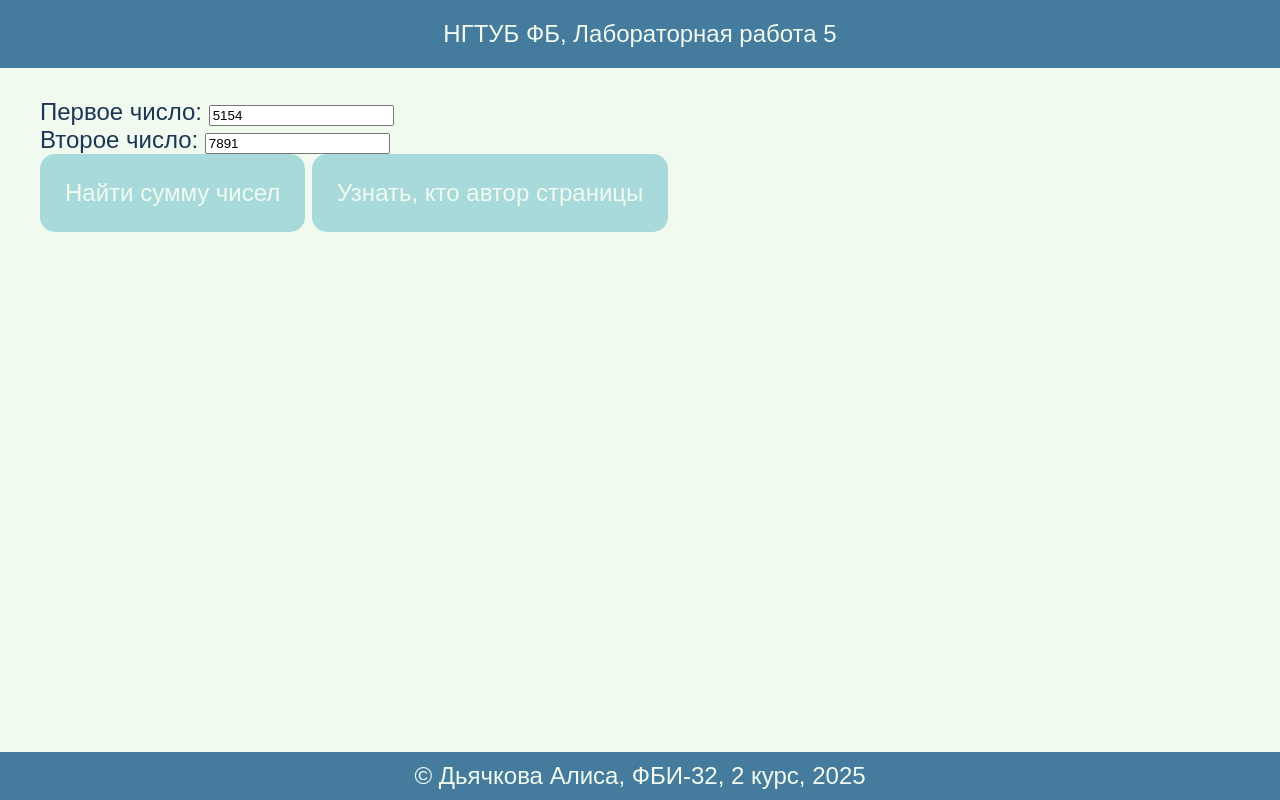
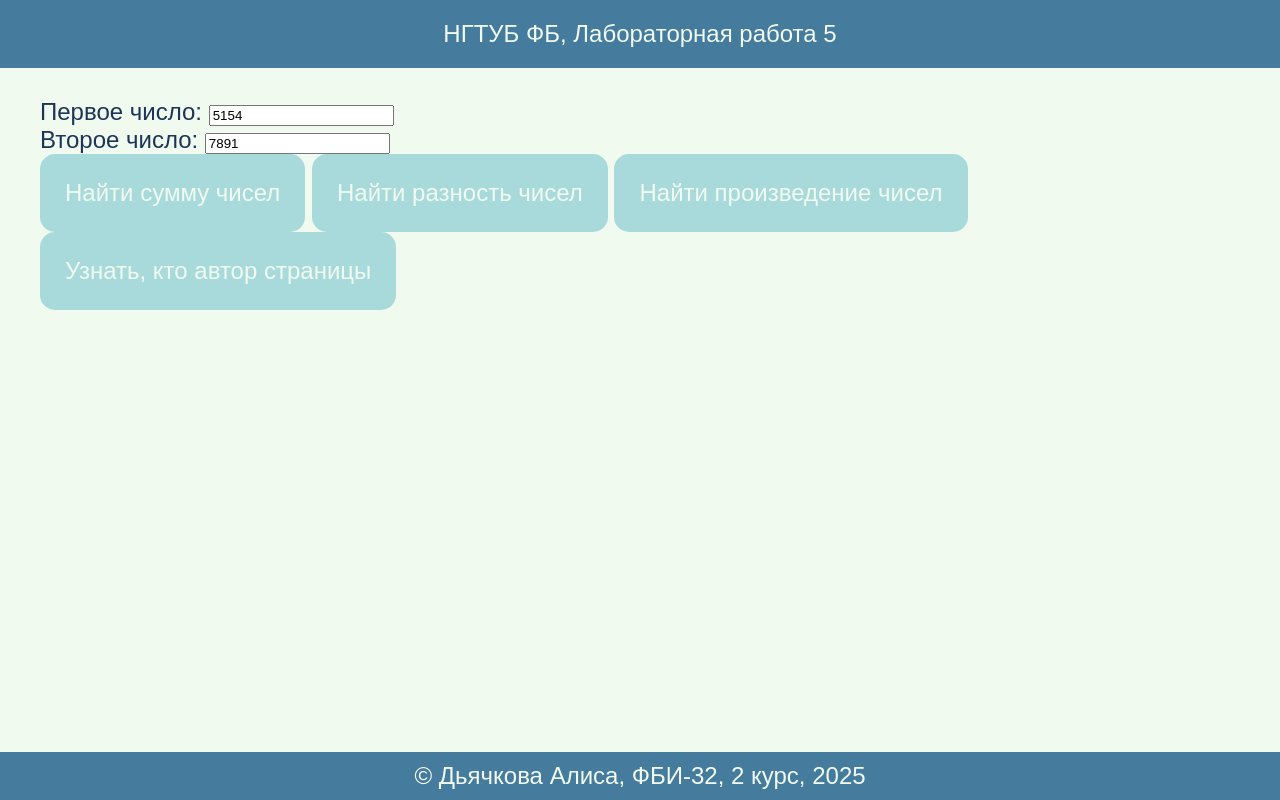
Before and after one commit to SparrowM24/web-front-labs, a plain HTML site: page lab5/arithmetic.html in a window 1280 px wide. Drawn offline with Linux system fonts and the light colour scheme.

Commit message:
Арифметические операции

```diff
--- a/lab5/arithmetic.html
+++ b/lab5/arithmetic.html
@@ -12,16 +12,30 @@
         function showSum() {
             let inputA = document.getElementById('numberA');
             let inputB = document.getElementById('numberB');
-
             let a = parseInt(inputA.value);
             let b = parseInt(inputB.value);
             let result = a + b;
             alert('Сумма ' + a + ' и ' + b + ' равна ' + result);
         }
+
+        function minus() {
+            let a = parseInt(document.getElementById('numberA').value);
+            let b = parseInt(document.getElementById('numberB').value);
+            let result = a - b;
+            alert('Разность ' + a + ' и ' + b + ' равна ' + result);
+        }
+
+        function mult() {
+            let a = parseInt(document.getElementById('numberA').value);
+            let b = parseInt(document.getElementById('numberB').value);
+            let result = a * b;
+            alert('Произведение ' + a + ' и ' + b + ' равно ' + result);
+        }
         function showAuthor() {
             let author = "Автор страницы:\nДьячкова Алиса Дмитриевна"
             alert(author)
         }
+
         function welcome() {
             alert("Приветствую вас на моей странице!\n Лень, нетерпение и самомнение — \
 три главных добродетели программиста.\nЛарри Уолл")
@@ -53,6 +67,8 @@
         <label>Первое число: <input type="number" value="5154" id="numberA"></label><br>
         <label>Второе число: <input type="number" value="7891" id="numberB"></label><br>
         <div class="message" onclick="showSum()">Найти сумму чисел</div>
+        <div class="message" onclick="minus()">Найти разность чисел</div>
+        <div class="message" onclick="mult()">Найти произведение чисел</div>
         <div class="message" onclick="showAuthor()">Узнать, кто автор страницы</div>
     </main>
 
```
